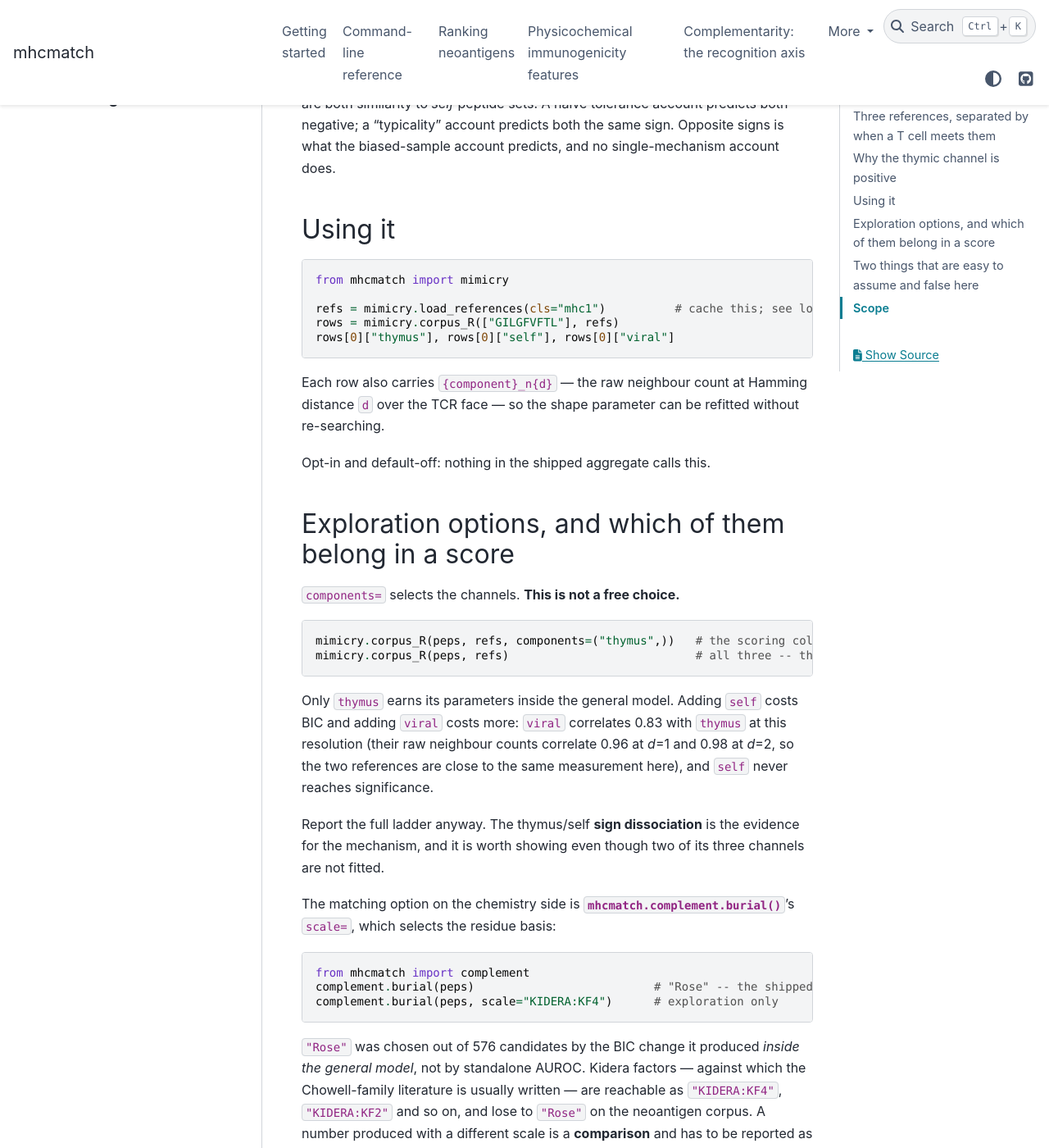
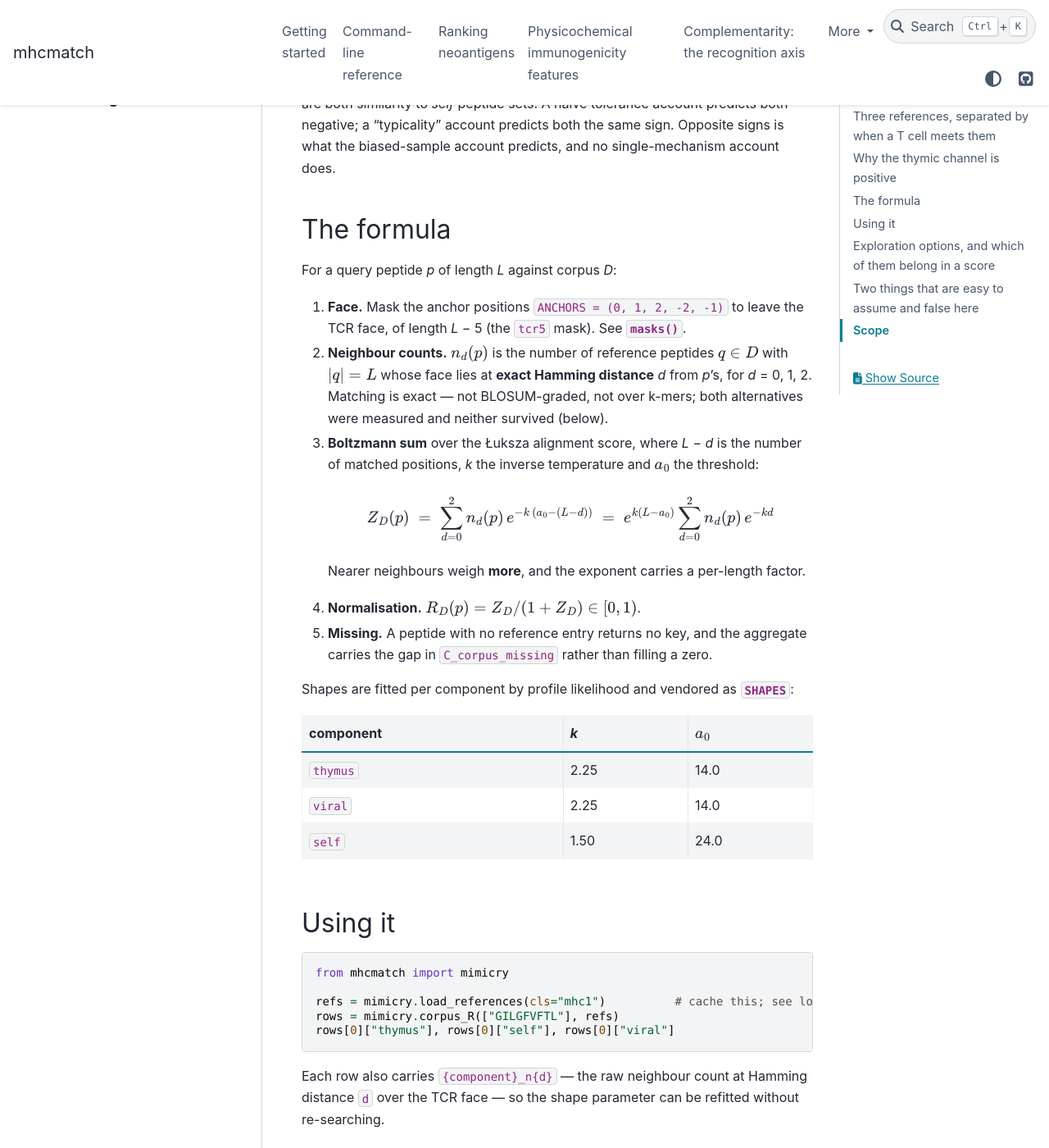
Before and after one commit to antigenomics/mhcmatch, a Sphinx documentation site: the page built from docs/corpus.rst, in a window 1280 px wide and 1400 px high, scrolled down 2059 px. Shown: the whole window at 82% size. Built offline with Sphinx 7.4.7 and the PyData theme 0.15.4, drawn with Linux system fonts in a browser that asks for light colours; some of the changed text lies outside the part shown.

Commit message:
corpus: C_corpus is the Luksza form with its length term, not a rescaling of it
`corpus_R` shipped `Z = sum_d n_d exp(+k d)` -- two defects in one expression against the
column the general model was fitted on, `Z = sum_d n_d exp(-k(a0 - (L - d)))`:

* the sign on `d` was flipped, so a neighbour 2 substitutions away weighed exp(2k) = 90x more
  than an identical one, instead of 90x less;
* the `exp(k(L - a0))` factor was dropped on the reasoning that `a0` is unidentified. It is --
  at fixed length. Peptide length varies across a real corpus, so that factor is a genuine
  per-row term spanning the same 90x between a 9-mer and an 11-mer.

Measured over the 328,276 peptides with a thymus `tcr5` cache entry, the shipped variant is a
different column and not a rescaling: mean R 0.771 with 77.2% of peptides above 0.5, against the
fitted mean of 3.29e-5 with none above 0.5 (fitted Z stays under 1.320e-3, the linear regime the
appendix documents). Spearman +0.705, Pearson +0.448.

Fitted shapes are vendored as `SHAPES` -- thymus (2.25, 14.0), viral (2.25, 14.0), self
(1.5, 24.0) -- so `k` and `a0` come from the fit rather than from a caller's default. `shapes=`
re-measures them.

The docs now carry the formula, its five steps and the shape table, and state why the exponent
is not droppable. They also record what does *not* enter it: matching is exact Hamming over the
face, because BLOSUM62 grading runs to weight 0 with a flat deviance (4165.0 -> 4165.2) where
weight 0 *is* the raw hit count (r = 0.998108), and the k=3,4,5 gapped/ungapped TF-IDF
parameterisation lost to neighbour counts outright.

Pinned by a stub-index test against the closed form, plus the monotonicity check the flipped
variant fails. 416 passed, 3 skipped.

Co-Authored-By: Claude Opus 5 <noreply@anthropic.com>

```diff
--- a/docs/corpus.rst
+++ b/docs/corpus.rst
@@ -84,6 +84,49 @@ similarity to *self* peptide sets. A naive tolerance account predicts both negat
 account predicts both the same sign. Opposite signs is what the biased-sample account predicts, and
 no single-mechanism account does.
 
+The formula
+-----------
+
+For a query peptide *p* of length *L* against corpus *D*:
+
+1. **Face.** Mask the anchor positions ``ANCHORS = (0, 1, 2, -2, -1)`` to leave the TCR face, of
+   length *L* − 5 (the ``tcr5`` mask). See :func:`~mhcmatch.mimicry.masks`.
+2. **Neighbour counts.** :math:`n_d(p)` is the number of reference peptides :math:`q \in D` with
+   :math:`|q| = L` whose face lies at **exact Hamming distance** *d* from *p*'s, for
+   *d* = 0, 1, 2. Matching is exact --- not BLOSUM-graded, not over k-mers; both alternatives were
+   measured and neither survived (below).
+3. **Boltzmann sum** over the Łuksza alignment score, where *L* − *d* is the number of matched
+   positions, *k* the inverse temperature and :math:`a_0` the threshold:
+
+   .. math::
+
+      Z_D(p) \;=\; \sum_{d=0}^{2} n_d(p)\, e^{-k\,(a_0 - (L - d))}
+              \;=\; e^{k(L - a_0)} \sum_{d=0}^{2} n_d(p)\, e^{-k d}
+
+   Nearer neighbours weigh **more**, and the exponent carries a per-length factor.
+4. **Normalisation.** :math:`R_D(p) = Z_D / (1 + Z_D) \in [0, 1)`.
+5. **Missing.** A peptide with no reference entry returns no key, and the aggregate carries the gap
+   in ``C_corpus_missing`` rather than filling a zero.
+
+Shapes are fitted per component by profile likelihood and vendored as
+:data:`~mhcmatch.mimicry.SHAPES`:
+
+.. list-table::
+   :header-rows: 1
+
+   * - component
+     - *k*
+     - :math:`a_0`
+   * - ``thymus``
+     - 2.25
+     - 14.0
+   * - ``viral``
+     - 2.25
+     - 14.0
+   * - ``self``
+     - 1.50
+     - 24.0
+
 Using it
 --------
 
@@ -136,11 +179,19 @@ and has to be reported as one; it is never a silent substitution.
 Two things that are easy to assume and false here
 -------------------------------------------------
 
-**The published threshold ``a0`` is not identified.** ``Z`` stays below about 10⁻³ on real data, so
-``R = Z/(1+Z)`` never leaves its linear regime and ``a0`` only multiplies ``Z`` by a constant, which
-any standardizing fit absorbs. The correlation between the feature at ``a0 = 14`` and at ``a0 = 26``
-is 1.000000. Only ``k``, which reweights across distances, changes the ranking --- hence
-:func:`~mhcmatch.mimicry.corpus_R` takes ``k`` and no ``a0``.
+**The published threshold** :math:`a_0` **is not identified --- but its exponent is not droppable.**
+``Z`` stays below 1.320×10⁻³ over 328,276 cached peptides, so ``R = Z/(1+Z)`` never leaves its
+linear regime and :math:`a_0` only multiplies ``Z`` by a constant, which any standardizing fit
+absorbs. The correlation between the feature at :math:`a_0` = 14 and at :math:`a_0` = 26 is
+1.000000.
+
+That holds **at fixed length**. Peptide length varies across a real corpus, so
+:math:`e^{k(L - a_0)}` is a genuine per-row factor spanning :math:`e^{2k}` = 90× between a 9-mer and
+an 11-mer, and the exponent has to be carried. Dropping it --- or flipping the sign on *d*, which
+upweights *distant* neighbours by the same 90× --- saturates ``R``. Measured against the fitted
+column over the same 328,276 peptides, that variant has mean ``R`` 0.771 with 77.2 % of peptides
+above 0.5, against a fitted mean of 3.29×10⁻⁵ and none above 0.5, and it ranks differently
+(Spearman +0.705, Pearson +0.448). It is a different column, not a rescaling of the same one.
 
 **Grading the substitutions buys nothing.** Replacing the Hamming count with a BLOSUM62 score over
 the TCR face (anchors free, so an identical face scores 0 at any length) does not improve on the
```
Also changed, not shown: 2 other files.
